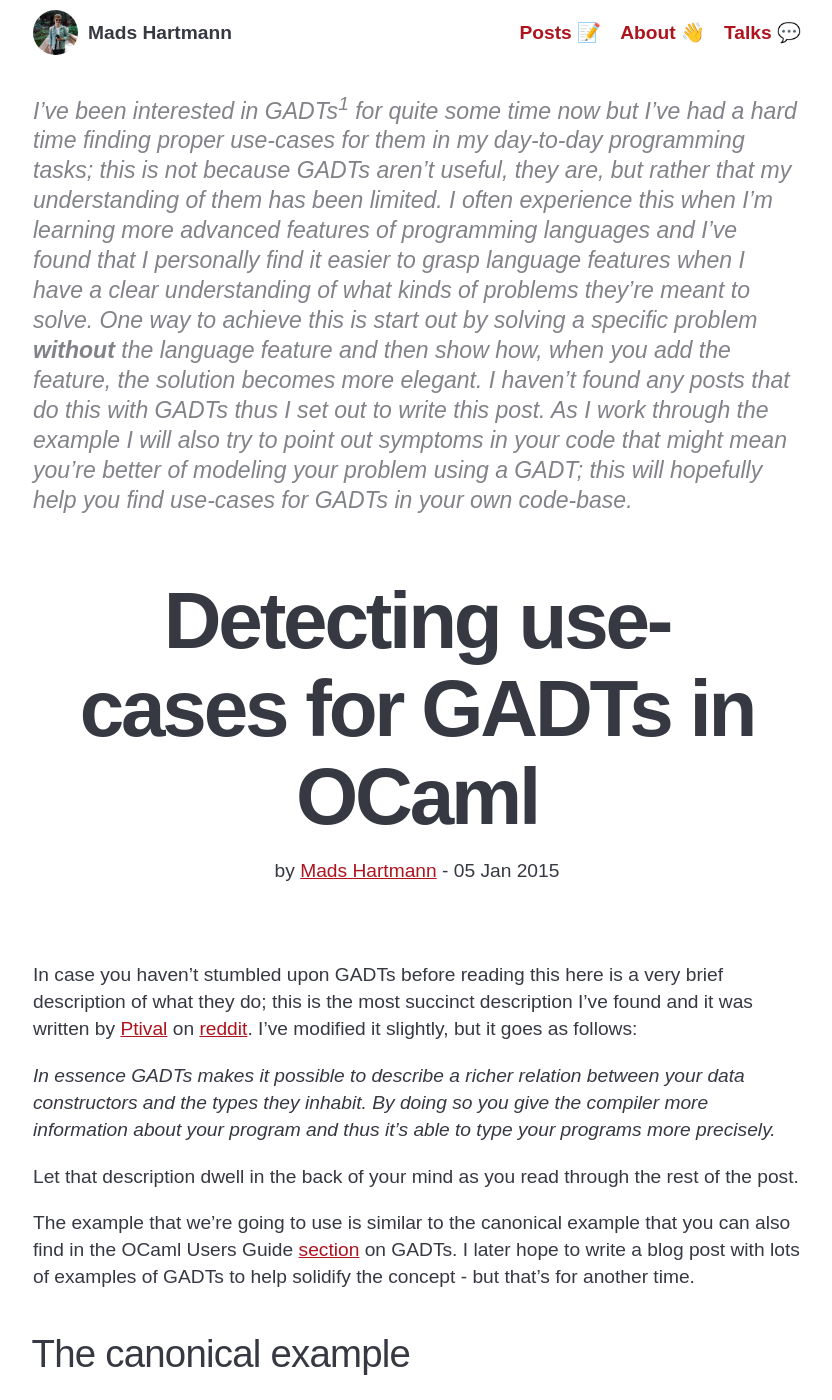
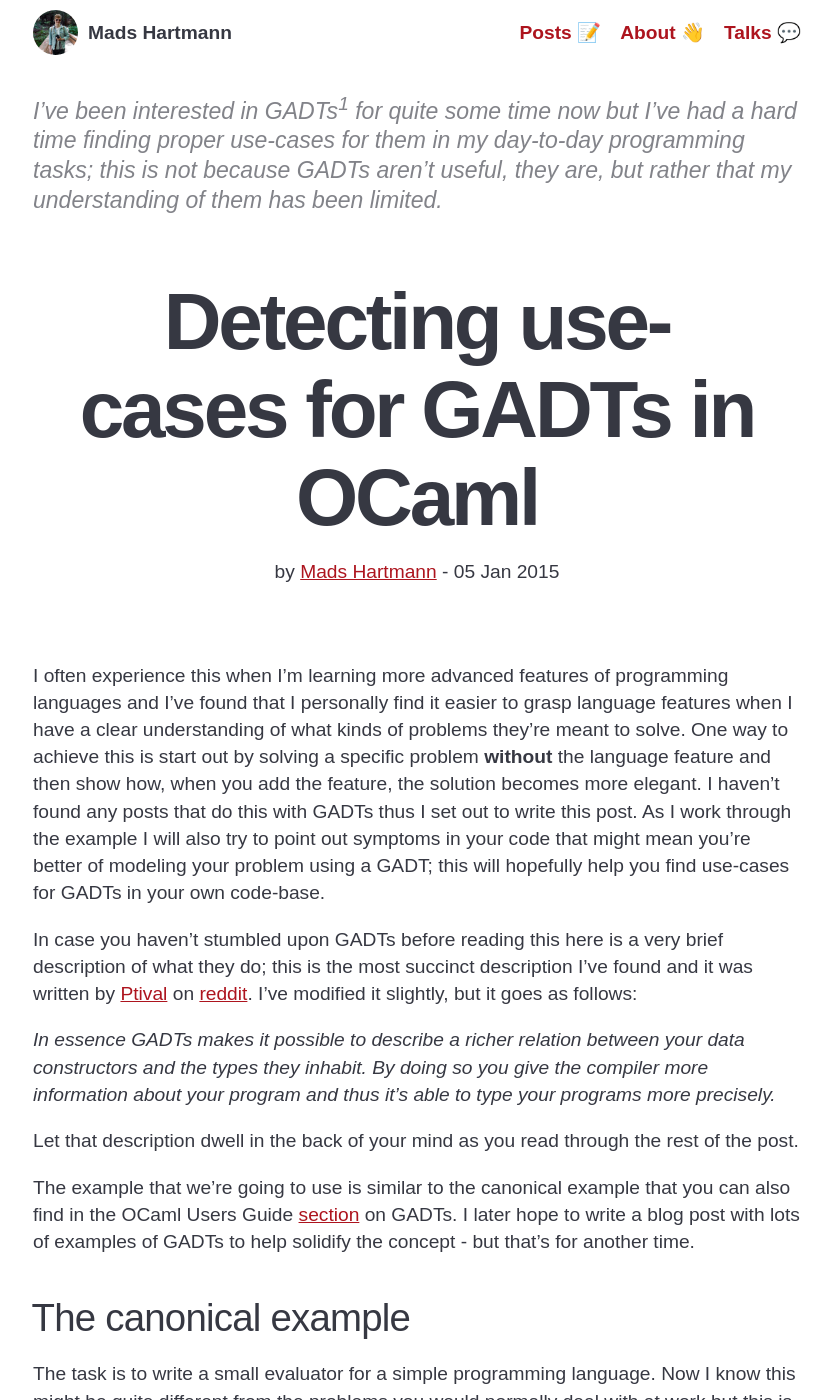
Before and after one commit to mads-hartmann/blog.mads-hartmann.com, a Jekyll site: the page built from _posts/2014-12-05-gadt-ocaml.md, in a window 1280 px wide and 1400 px high. Shown: the whole window, without its empty margins (223-1055 px from the left). Built offline with Jekyll 4.4.1, drawn with Linux system fonts in a browser that asks for light colours; some web fonts are replaced; comment, search, counter and statistics services are not loaded; some of the changed lines change nothing that is shown.

Commit message:
Specify separation location

```diff
--- a/_posts/2014-12-05-gadt-ocaml.md
+++ b/_posts/2014-12-05-gadt-ocaml.md
@@ -3,22 +3,27 @@ layout: post
 title: "Detecting use-cases for GADTs in OCaml"
 date: 2015-01-05 21:00:00
 categories: ocaml
+colors: nudeblue
+excerpt_separator: <!--more-->
 ---
 
 I've been interested in GADTs<sup>1</sup> for quite some time now but I've had a
 hard time finding proper use-cases for them in my day-to-day programming tasks;
 this is not because GADTs aren't useful, they are, but rather that my
-understanding of them has been limited. I often experience this when I'm
-learning more advanced features of programming languages and I've found that I
-personally find it easier to grasp language features when I have a clear
-understanding of what kinds of problems they're meant to solve. One way to
-achieve this is start out by solving a specific problem **without** the
-language feature and then show how, when you add the feature, the solution
-becomes more elegant. I haven't found any posts that do this with GADTs thus I
-set out to write this post. As I work through the example I will also try to
-point out symptoms in your code that might mean you're better of modeling your
-problem using a GADT; this will hopefully help you find use-cases for GADTs in
-your own code-base.
+understanding of them has been limited.
+
+<!--more-->
+
+I often experience this when I'm learning more advanced features of programming
+languages and I've found that I personally find it easier to grasp language
+features when I have a clear understanding of what kinds of problems they're
+meant to solve. One way to achieve this is start out by solving a specific
+problem **without** the language feature and then show how, when you add the
+feature, the solution becomes more elegant. I haven't found any posts that do
+this with GADTs thus I set out to write this post. As I work through the example
+I will also try to point out symptoms in your code that might mean you're better
+of modeling your problem using a GADT; this will hopefully help you find
+use-cases for GADTs in your own code-base.
 
 In case you haven't stumbled upon GADTs before reading this here is a very
 brief description of what they do; this is the most succinct description I've
```
